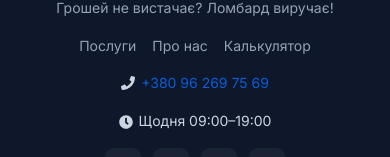
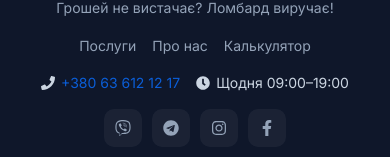
Before and after one commit to marianinahub/lombard_comod, a React (Vite) app: page /product/1 in a window 390 px wide. Shown: the part 1742-1899 px from the top of the page. Built offline with nearby package versions, Linux system fonts and the light colour scheme.

Commit message:
fix phone

```diff
--- a/package.json
+++ b/package.json
@@ -16,6 +16,7 @@
   },
   "dependencies": {
     "@emailjs/browser": "^4.4.1",
+    "@vitejs/plugin-react": "^6.0.1",
     "framer-motion": "^12.38.0",
     "leaflet": "^1.9.4",
     "react": "^19.2.5",
--- a/src/components/footer/Footer.jsx
+++ b/src/components/footer/Footer.jsx
@@ -34,7 +34,7 @@ export default function Footer() {
         <div className="footer-contacts">
           <div>
             <FaPhone />
-            <a href="tel:+380962697569">+380 96 269 75 69</a>
+            <a href="tel:+380636121217">+380 63 612 12 17</a>
           </div>
 
           <div>
--- a/src/components/header/Header.jsx
+++ b/src/components/header/Header.jsx
@@ -81,7 +81,7 @@ export default function Header() {
               💳 Оплата
             </a>
 
-            <a href="tel:+380962697569" className="btn btn-call">
+            <a href="tel:+380636121217" className="btn btn-call">
               <FiPhone size={18} /> Дзвінок
             </a>
 
@@ -124,7 +124,7 @@ export default function Header() {
           </a>
 
           <a
-            href="tel:+380962697569"
+            href="tel:+380636121217"
             className="btn btn-call"
             onClick={handleClick}
           >
--- /dev/null
+++ b/vite.config.js
@@ -0,0 +1,7 @@
+import { defineConfig } from 'vite'
+import react from '@vitejs/plugin-react'
+
+export default defineConfig({
+  plugins: [react()],
+  base: "./"
+})
```
Also changed, not shown: 1 other file (tests, documents, lock files or other folders).
